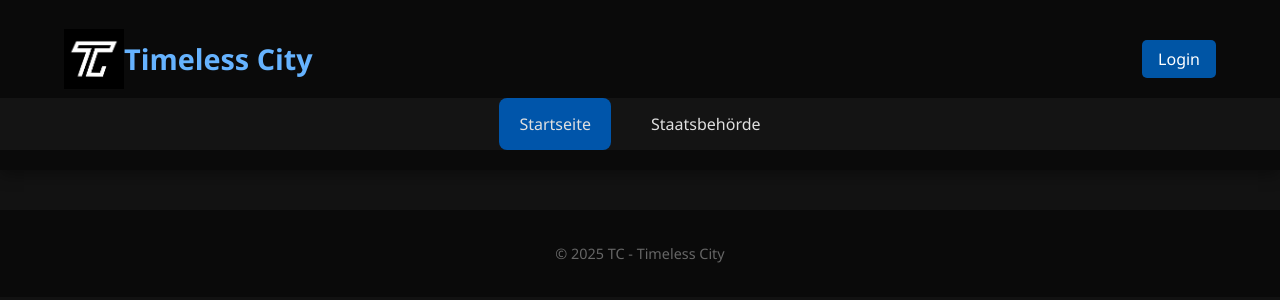
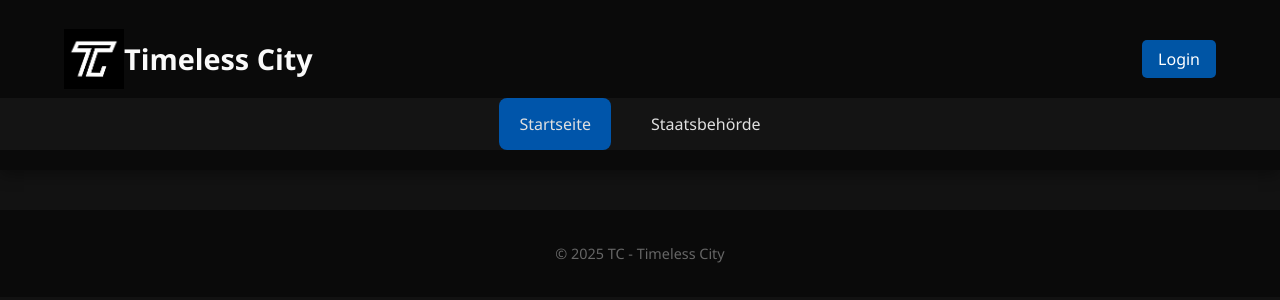
Before and after one commit to TheNeco19/tc_page, a plain HTML site: page index.html in a window 1280 px wide. Drawn offline with Linux system fonts and the light colour scheme.

Commit message:
Logo und H1 design

```diff
--- a/assets/css/style.css
+++ b/assets/css/style.css
@@ -28,7 +28,7 @@ header {
 
 header h1 {
   font-size: 1.8rem;
-  color: #66b3ff;
+  color: #fafafa;
 }
 
 #modeToggle {
```
Also changed, not shown: staatsbehörde.html (+1 -1 lines).
